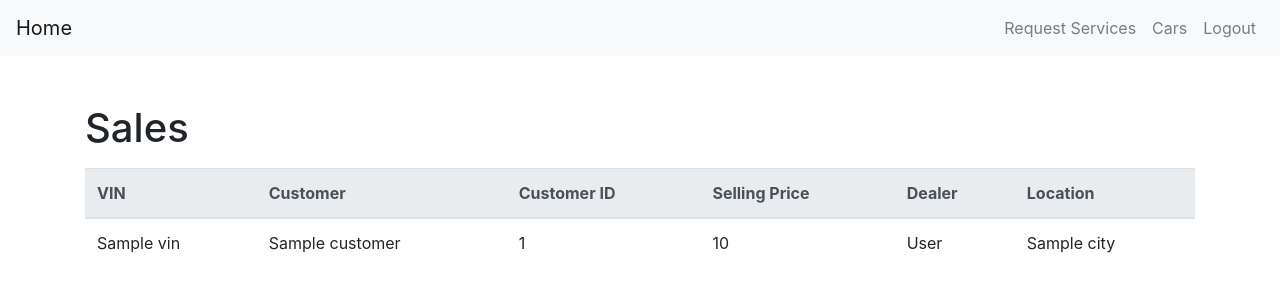
After one commit to SoumilSaxena/CarDealership, a Flask app: page /sales in a window 1280 px wide. The commit adds this page. Shown: the top 300 px of the page. Run offline with Flask 3, Linux system fonts and the light colour scheme; the visitor is signed in with stand-in values (Sample User, id 1); a database or web service that is not in the repository returns one stand-in record (values such as "Sample title"); some libraries are stand-ins or nearby versions.

Commit message:
Sales page

```diff
--- a/setup.py
+++ b/setup.py
@@ -284,38 +284,6 @@ def change_role():
 
     return render_template('change_role.html')
 
-@app.route('/menu')
-def menu():
-    if request.method == 'POST':
-        option = request.form['option']
-        if option == '1':
-            return redirect(url_for('add_car'))
-            # print("1. Add a car to inventory") #dealer
-        elif option == '2':
-            return redirect(url_for('add_customer'))
-            # print("2. Add a customer") #dealer
-        elif option == '3':
-            return redirect(url_for('add_employee'))
-            # print("3. Add an employee") #admin
-        elif option == '4':
-            return redirect(url_for('add_sale'))
-            # print("4. Record a sale") #dealer
-        elif option == '5':
-            return redirect(url_for('main'))
-            # print("5. Log out")
-    else:
-        options = [
-            {'text': '1. Add a car to inventory', 'url': url_for('add_car')},
-            {'text': '2. Add a customer', 'url': url_for('add_customer')},
-            {'text': '3. Add an employee', 'url': url_for('add_employee')},
-            {'text': '4. Record a sale', 'url': url_for('add_sale')},
-            {'text': '5. Log out', 'url': url_for('main')}
-        ]
-        return render_template('menu.htl', options=options)
-    data = cur.fetchall()
-    return render_template('cars.html', data=data)
-
-
 @app.route('/add_sale', methods=['GET', 'POST'])
 @login_required
 def add_sale():
@@ -465,6 +433,17 @@ def forgot_password():
 
     return render_template('forgot_password.html')
 
+@app.route('/sales')
+@login_required
+def sales():
+    try:
+        cur.execute("select s.vin, c.first_name || ' ' || c.last_name as customer, s.customer_id, s.selling_price, e.last_name, l.city from sales s natural join customers c inner join employees e on s.dealer = e.employee_id natural join locations l")
+        data = cur.fetchall()
+    except psycopg2.Error as e:
+        print(f"\nError loading sales: {e}")
+        return render_template('sales.html', message="An unexpected error occurred.")
+    return render_template('sales.html', data=data)
+
 @app.route('/logout')
 def logout():
     session.pop('logged_in', None)
--- a/templates/layout.html
+++ b/templates/layout.html
@@ -29,9 +29,12 @@
                 <li class="nav-item">
                     <a class="nav-link" href="/employees">Employees</a>
                 </li>
+                <li class="nav-item">
+                    <a class="nav-link" href="/sales">Sales</a>
+                </li>
                 {% else %}
                 <li class="nav-item">
-                    <a class="nav-link" href="/custservice">Service History</a>
+                    <a class="nav-link" href="/custservice">Request Services</a>
                 </li>
                 {% endif %}
                 <li class="nav-item">
--- /dev/null
+++ b/templates/sales.html
@@ -0,0 +1,32 @@
+{% extends 'layout.html' %}
+
+{% block content %}
+
+<h1>Sales</h1>
+
+<table class="table mt-3 table-hover">
+    <thead class="thead-light">
+        <tr>
+            <th scope="col">VIN</th>
+            <th scope="col">Customer</th>
+            <th scope="col">Customer ID</th>
+            <th scope="col">Selling Price</th>
+            <th scope="col">Dealer</th>
+            <th scope="col">Location</th>
+        </tr>
+    </thead>
+    <tbody>
+        {% for item in data %}
+        <tr>
+            <td>{{item[0]}}</td>
+            <td>{{item[1]}}</td>
+            <td>{{item[2]}}</td>
+            <td>{{item[3]}}</td>
+            <td>{{item[4]}}</td>
+            <td>{{item[5]}}</td>
+        </tr>
+        {% endfor %}
+    </tbody>
+</table>
+
+{% endblock %}
```
